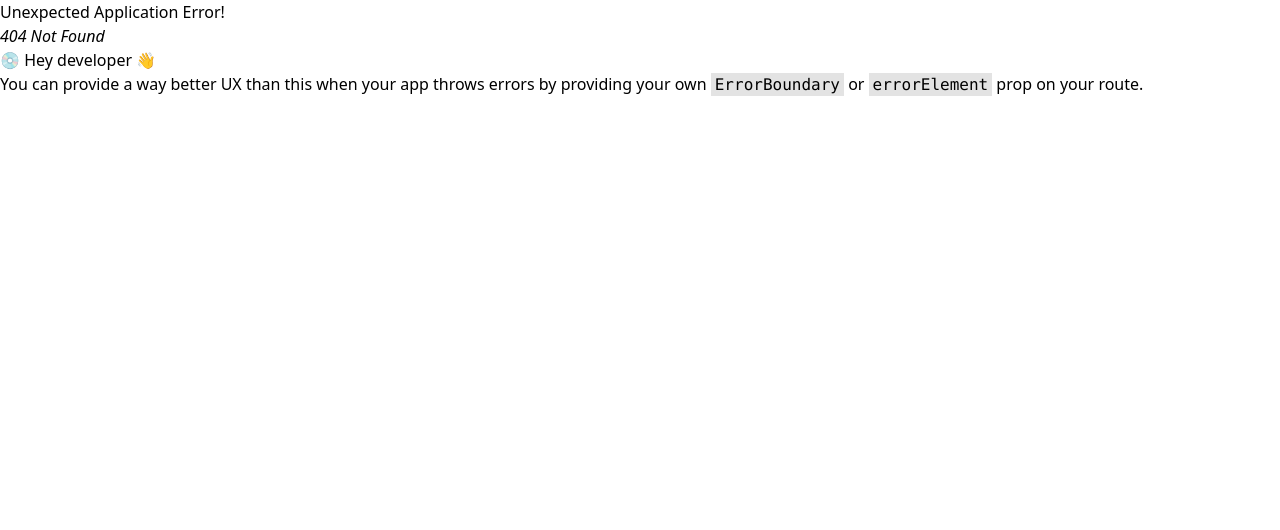
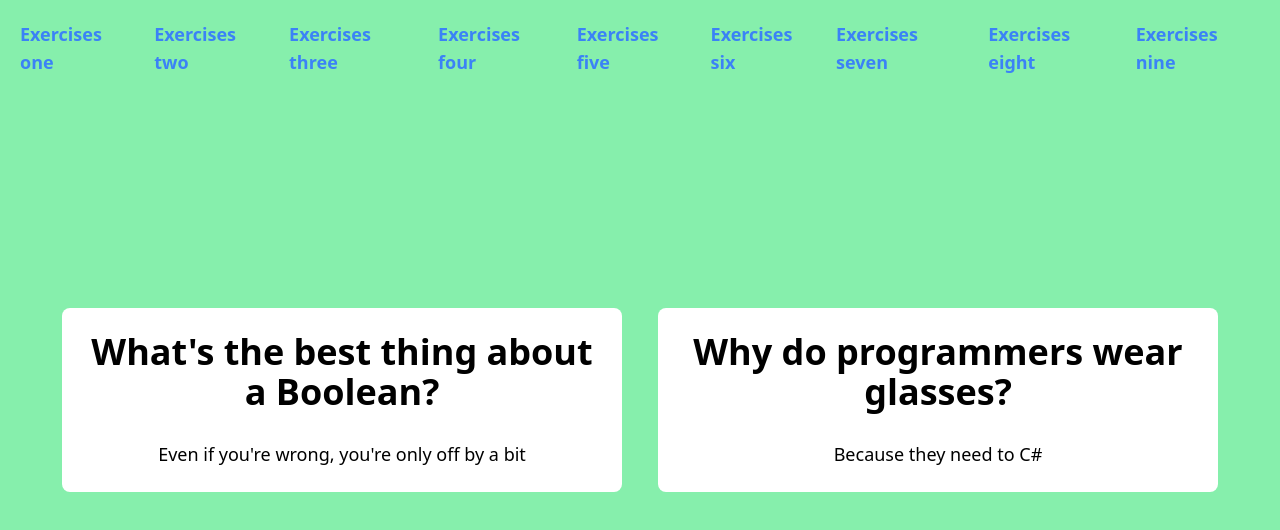
Before and after one commit to chrisostome01/the-gym-react-intro-challenge, a React (Create React App) app: page /eight in a window 1280 px wide. Before the commit this address had no page. Shown: the top 530 px of the page. Built offline with nearby package versions, Linux system fonts and the light colour scheme; the HTML template or start-up script is replaced by a standard one.

Commit message:
feat: implements json imports

```diff
--- a/src/App.jsx
+++ b/src/App.jsx
@@ -6,6 +6,7 @@ import ExercisesFour from "./pages/ExercisesFour";
 import ExercisesFive from "./pages/ExercisesFive";
 import ExercisesSix from "./pages/ExercisesSix";
 import ExercisesSeven from "./pages/ExercisesSeven";
+import ExercisesEight from "./pages/ExercisesEight";
 import { RouterProvider, createBrowserRouter } from "react-router-dom/dist";
 
 const router = createBrowserRouter([
@@ -37,6 +38,10 @@ const router = createBrowserRouter([
     path: "/seven",
     element: <ExercisesSeven />,
   },
+  {
+    path: "/eight",
+    element: <ExercisesEight />,
+  },
 ]);
 
 function App() {
--- /dev/null
+++ b/src/mocks/data.json
@@ -0,0 +1,14 @@
+{
+  "content": [
+    {
+      "id": 1,
+      "setup": "What's the best thing about a Boolean?",
+      "punchline": "Even if you're wrong, you're only off by a bit"
+    },
+    {
+      "id": 2,
+      "setup": "Why do programmers wear glasses?",
+      "punchline": "Because they need to C#"
+    }
+  ]
+}
--- /dev/null
+++ b/src/pages/ExercisesEight.jsx
@@ -0,0 +1,30 @@
+import React, { useEffect, useState } from 'react'
+import data from "../mocks/data.json"
+import Nav from "../components/Nav"
+
+export default function ExercisesEight() {
+  const [cardsData, setCardsData] = useState(data.content)
+  useEffect(() => {
+    console.log(data)
+  },[])
+
+  return (
+    <>
+    <Nav />
+    <div className="flex gap-9 items-center justify-center h-screen bg-green-300">
+      {
+        cardsData.map((value) => (
+          <div className='bg-white rounded-lg p-6 text-center w-[560px]'>
+            <h1 className='font-bold text-4xl'>
+              {value.setup}
+            </h1>
+            <p className='mt-7 text-lg'>
+              {value.punchline}
+            </p>
+          </div>
+        ))
+      }
+    </div>
+    </>
+  )
+}
```
Also changed, not shown: 1 other file (tests, documents, lock files or other folders).
